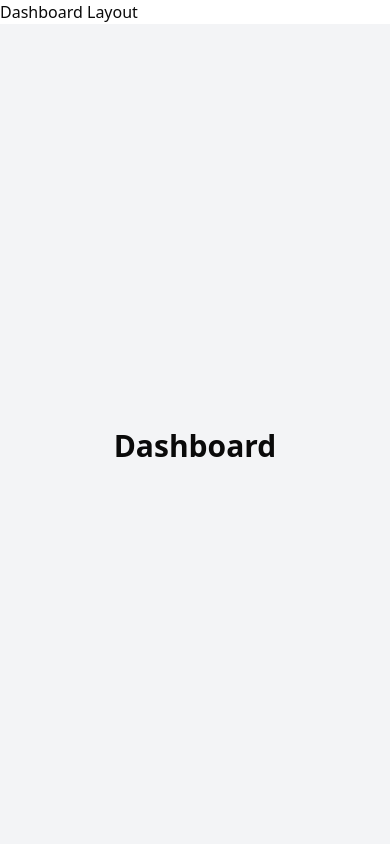
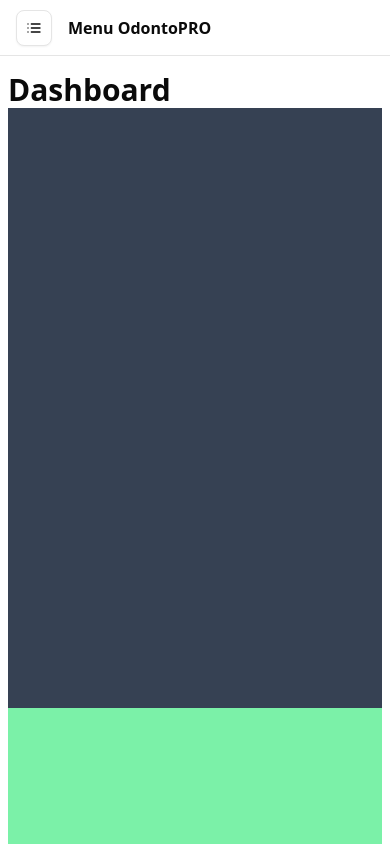
Before and after one commit to Aleydon/Odonto-Pro, a Next.js app: page /dashboard in a window 390 px wide. Shown: the top 844 px of the page. Built offline with nearby package versions, Linux system fonts and the light colour scheme.

Commit message:
feat(mobile): sidebar
created sidebar mobile first

```diff
--- /dev/null
+++ b/src/app/(auth)/dashboard/_components/sidebar.tsx
@@ -0,0 +1,86 @@
+'use client';
+
+import clsx from 'clsx';
+import { Banknote, CalendarCheck2, Folder, List, Settings } from 'lucide-react';
+import { usePathname } from 'next/navigation';
+import { useState } from 'react';
+
+import { Button } from '@/components/ui/button';
+import {
+  Sheet,
+  SheetContent,
+  SheetDescription,
+  SheetTitle,
+  SheetTrigger
+} from '@/components/ui/sheet';
+
+import { SidebarLink } from './sidebarLink';
+
+export function Sidebar({ children }: { children: React.ReactNode }) {
+  const pathname = usePathname();
+  const [isCollapsed, setIsCollapsed] = useState(false);
+
+  console.log(setIsCollapsed);
+
+  return (
+    <div className="flex min-h-screen w-full">
+      <div
+        className={clsx('durarion-300 flex flex-1 flex-col transition-all', {
+          'md:ml-20': isCollapsed,
+          'md:ml-64': !isCollapsed
+        })}
+      >
+        <header className="md:px6 sticky top-0 z-10 flex h-14 w-full items-center justify-between border-b bg-white p-4 md:hidden">
+          <Sheet>
+            <div className="flex items-center gap-4">
+              <SheetTrigger asChild>
+                <Button className="md:hidden" size="icon" variant="outline">
+                  <List className="h-6 w-6" />
+                </Button>
+              </SheetTrigger>
+              <h1 className="text-base font-semibold md:text-lg">
+                Menu OdontoPRO
+              </h1>
+            </div>
+
+            <SheetContent className="px-6 py-6 text-black sm:max-w-xs">
+              <SheetTitle>odontoPRO</SheetTitle>
+              <SheetDescription>Administrative menu</SheetDescription>
+              <nav className="grid gap-2 pt-5 text-base">
+                <SidebarLink
+                  href="/dashboard"
+                  label="Appointments"
+                  icon={<CalendarCheck2 className="h-6 w-6" />}
+                  pathname={pathname}
+                  isCollapsed={isCollapsed}
+                />
+                <SidebarLink
+                  href="/dashboard/services"
+                  label="Services"
+                  icon={<Folder className="h-6 w-6" />}
+                  pathname={pathname}
+                  isCollapsed={isCollapsed}
+                />
+                <SidebarLink
+                  href="/dashboard/profile"
+                  label="Profile"
+                  icon={<Settings className="h-6 w-6" />}
+                  pathname={pathname}
+                  isCollapsed={isCollapsed}
+                />
+                <SidebarLink
+                  href="/dashboard/plans"
+                  label="Plans"
+                  icon={<Banknote className="h-6 w-6" />}
+                  pathname={pathname}
+                  isCollapsed={isCollapsed}
+                />
+              </nav>
+            </SheetContent>
+          </Sheet>
+        </header>
+        <main className="flex-1 px-2 py-4 md:p-6">{children}</main>
+      </div>
+    </div>
+  );
+}
--- /dev/null
+++ b/src/app/(auth)/dashboard/_components/sidebarLink.tsx
@@ -0,0 +1,35 @@
+import clsx from 'clsx';
+import Link from 'next/link';
+
+interface SidebarLinkProps {
+  href: string;
+  label: string;
+  icon: React.ReactNode;
+  pathname: string;
+  isCollapsed: boolean;
+}
+
+export function SidebarLink({
+  href,
+  label,
+  icon,
+  pathname,
+  isCollapsed
+}: SidebarLinkProps) {
+  return (
+    <Link href={href}>
+      <div
+        className={clsx(
+          'duration- flex items-center gap-2 rounded-md px-3 py-2 transition-colors',
+          {
+            'bg-blue-500 text-white': pathname === href,
+            'text-gray-700 hover:bg-gray-100': pathname !== href
+          }
+        )}
+      >
+        <span className="h-6 w-6">{icon}</span>
+        {!isCollapsed && <span>{label}</span>}
+      </div>
+    </Link>
+  );
+}
--- a/src/app/(auth)/dashboard/layout.tsx
+++ b/src/app/(auth)/dashboard/layout.tsx
@@ -1,4 +1,6 @@
 import { type Metadata } from 'next';
+
+import { Sidebar } from './_components/sidebar';
 
 export const metadata: Metadata = {
   title: 'Dashboard',
@@ -12,8 +14,7 @@ export default function DashboardLayout({
 }) {
   return (
     <>
-      <h2>Dashboard Layout</h2>
-      {children}
+      <Sidebar>{children}</Sidebar>
     </>
   );
 }
--- a/src/app/(auth)/dashboard/page.tsx
+++ b/src/app/(auth)/dashboard/page.tsx
@@ -1,7 +1,11 @@
 export default function DashboardPage() {
   return (
-    <div className="flex h-screen flex-col items-center justify-center bg-gray-100">
+    <div>
       <h1 className="text-3xl font-bold">Dashboard</h1>
+      <div className="h-[600px] w-full bg-gray-700"></div>
+      <div className="h-[600px] w-full bg-green-300"></div>
+      <div className="h-[600px] w-full bg-yellow-700"></div>
+      <div className="bg-redgray-700 h-[600px] w-full"></div>
     </div>
   );
 }
```
